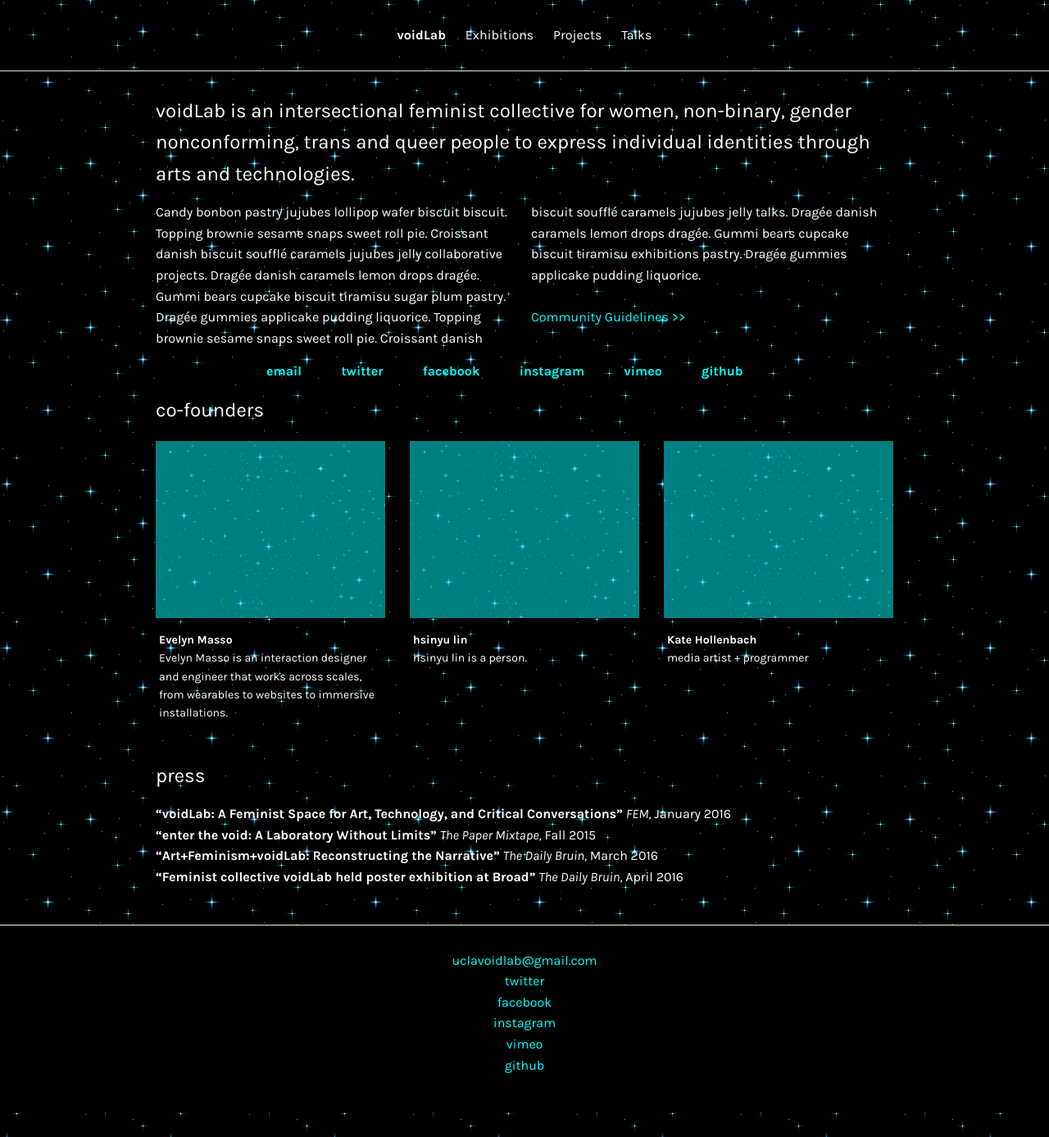
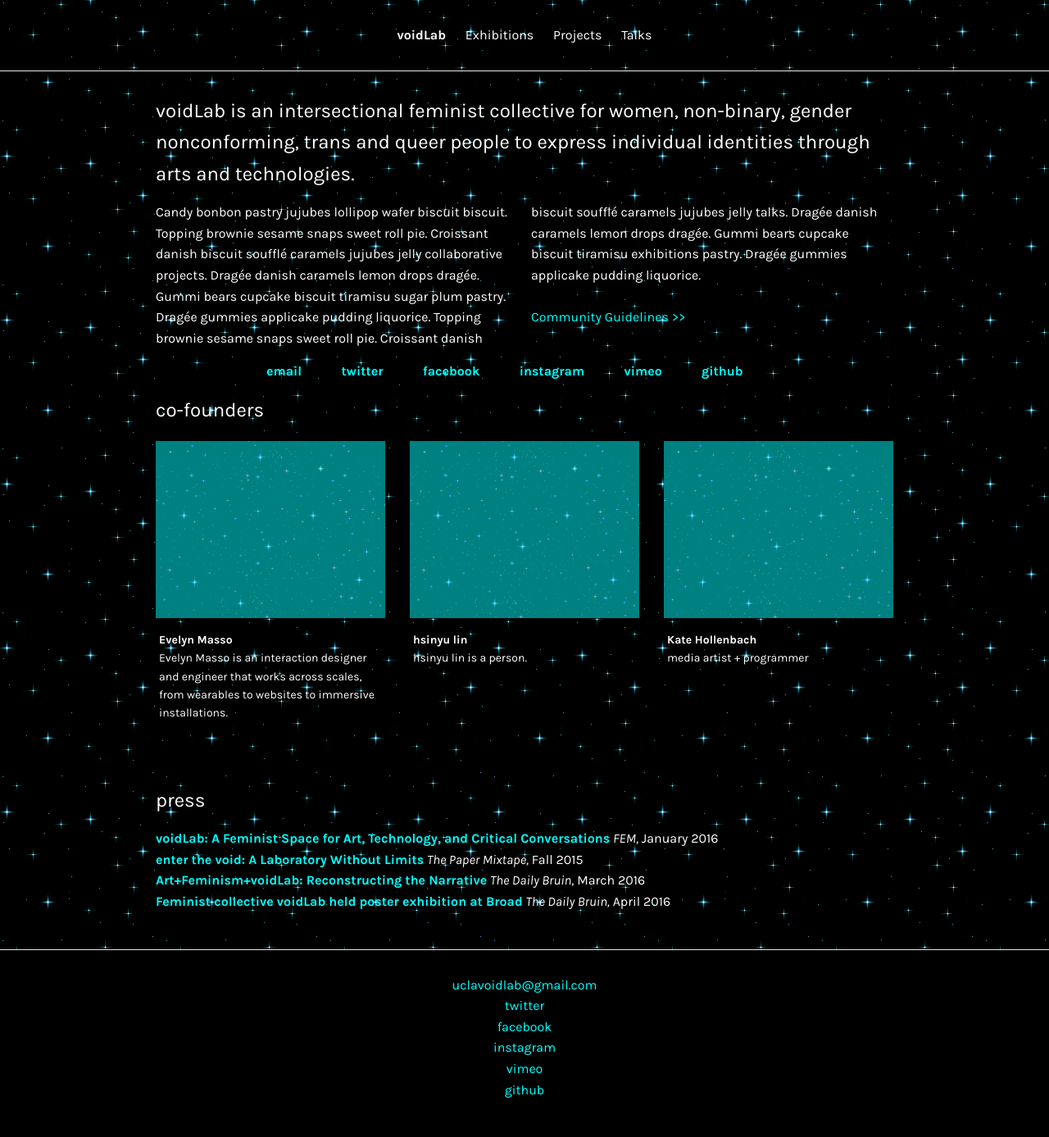
Before and after one commit to voidlab/voidlab.github.io, a Jekyll site: the page built from index.html, in a window 1280 px wide and 1387 px high. Shown: the whole window at 82% size. Built offline with Jekyll 4.4.1, drawn with Linux system fonts in a browser that asks for light colours; nearby versions of some CDN libraries.

Commit message:
various formatting tweaks and mobile menu!

```diff
--- a/_includes/header.html
+++ b/_includes/header.html
@@ -1,14 +1,16 @@
 <header class="site-header">
 
   <div class="wrapper">
+    <div class="nav-wrapper">
+
+      <a class="site-title page-link" href="{{ site.baseurl }}/">{{ site.title }}</a>
 
       <nav class="site-nav">
-      <a class="site-title page-link" href="{{ site.baseurl }}/">{{ site.title }}</a>
         <a href="#" class="menu-icon">
           <svg viewBox="0 0 18 15">
-          <path fill="#424242" d="M18,1.484c0,0.82-0.665,1.484-1.484,1.484H1.484C0.665,2.969,0,2.304,0,1.484l0,0C0,0.665,0.665,0,1.484,0 h15.031C17.335,0,18,0.665,18,1.484L18,1.484z"/>
-          <path fill="#424242" d="M18,7.516C18,8.335,17.335,9,16.516,9H1.484C0.665,9,0,8.335,0,7.516l0,0c0-0.82,0.665-1.484,1.484-1.484 h15.031C17.335,6.031,18,6.696,18,7.516L18,7.516z"/>
-          <path fill="#424242" d="M18,13.516C18,14.335,17.335,15,16.516,15H1.484C0.665,15,0,14.335,0,13.516l0,0 c0-0.82,0.665-1.484,1.484-1.484h15.031C17.335,12.031,18,12.696,18,13.516L18,13.516z"/>
+            <path fill="#ffffff" d="M18,1.484c0,0.82-0.665,1.484-1.484,1.484H1.484C0.665,2.969,0,2.304,0,1.484l0,0C0,0.665,0.665,0,1.484,0 h15.031C17.335,0,18,0.665,18,1.484L18,1.484z"/>
+            <path fill="#ffffff" d="M18,7.516C18,8.335,17.335,9,16.516,9H1.484C0.665,9,0,8.335,0,7.516l0,0c0-0.82,0.665-1.484,1.484-1.484 h15.031C17.335,6.031,18,6.696,18,7.516L18,7.516z"/>
+            <path fill="#ffffff" d="M18,13.516C18,14.335,17.335,15,16.516,15H1.484C0.665,15,0,14.335,0,13.516l0,0 c0-0.82,0.665-1.484,1.484-1.484h15.031C17.335,12.031,18,12.696,18,13.516L18,13.516z"/>
           </svg>
         </a>
 
@@ -24,7 +26,7 @@
           {% endfor %}
         </div>
       </nav>
-
+    </div>
   </div>
 
 </header>
--- a/_includes/press-links.html
+++ b/_includes/press-links.html
@@ -2,25 +2,25 @@
 <ul>
 
   <li>
-    <b>“voidLab: A Feminist Space for Art, Technology, and Critical Conversations”</b>
+    <a href="http://femmagazine.com/2016/01/11/voidlab-a-feminist-space-for-art-technology-and-critical-conversations/" target="main">voidLab: A Feminist Space for Art, Technology, and Critical Conversations</a>
     <i>FEM,</i>
     January 2016
   </li>
 
   <li>
-    <b>“enter the void: A Laboratory Without Limits”</b>
+    <a href="https://issuu.com/thepapermixtape/docs/fall15-v5/1" target="main">enter the void: A Laboratory Without Limits</a>
     <i>The Paper Mixtape,</i>
     Fall 2015
   </li>
 
   <li>
-    <b>“Art+Feminism+voidLab: Reconstructing the Narrative”</b>
+    <a href="http://femmagazine.com/2016/03/11/artfeminismvoidlab-reconstructing-the-narrative/" target="main">Art+Feminism+voidLab: Reconstructing the Narrative</a>
     <i>The Daily Bruin,</i>
     March 2016
   </li>
 
   <li>
-    <b>“Feminist collective voidLab held poster exhibition at Broad”</b>
+    <a href="http://dailybruin.com/2016/04/17/feminist-collective-voidlab-held-poster-exhibition-at-broad/" target="main">Feminist collective voidLab held poster exhibition at Broad</a>
     <i>The Daily Bruin,</i>
     April 2016
   </li>
--- a/_sass/_index.scss
+++ b/_sass/_index.scss
@@ -36,3 +36,7 @@
 section#press {
 
 }
+
+section#press a {
+  font-weight: bold;
+}
--- a/_sass/_layout.scss
+++ b/_sass/_layout.scss
@@ -7,21 +7,27 @@
 
 }
 
+.nav-wrapper {
+    min-height: 86px;
+
+
+    text-align: center;
+    line-height: 86px;
+
+
+}
+
 .site-nav .page-link.current-page {
     color: $brand_color;
 }
 
-.site-header {
-    min-height: 86px;
+.site-title {
+    margin-right: 20px;
+    font-weight: 700;
+}
 
-    border-bottom: 1px solid $grey-color-light;
-
-    // Positioning context for the mobile navigation icon
-    position: fixed;
-    width: 100%;
-    top: 0px;
-    left: 0px;
-    z-index: 170;
+nav {
+    display: inline-block;
 }
 
 header {
@@ -36,6 +42,18 @@
     background-color: rgba(0,0,0,.95);
 }
 
+.site-header {
+    z-index: 170;
+
+    // Positioning context for the mobile navigation icon
+    position: fixed;
+    width: 100%;
+    top: 0px;
+    left: 0px;
+
+    border-bottom: 1px solid $grey-color-light;
+}
+
 .site-header .wrapper {
 
     @include media-query($on-laptop) {
@@ -46,17 +64,17 @@
 
 .site-title {
     font-weight: 700;
-    color: $brand-color;
+    display: inline-block;
+    color: $text-color;
 
     &,
     &:visited {
-        color: $grey-color-dark;
+        color: $text-color;
     }
 }
 
 .site-nav {
-    text-align: center;
-    line-height: 86px;
+
 
     .menu-icon {
         display: none;
@@ -78,28 +96,26 @@
 
     @include media-query($on-palm) {
         position: absolute;
-        top: 9px;
-        right: $spacing-unit / 2;
+        top: 15px;
+        left: $spacing-unit / 2;
         background-color: $background-color;
-        border: 1px solid $grey-color-light;
-        border-radius: 5px;
-        text-align: right;
+        text-align: left;
 
         .menu-icon {
             display: block;
-            float: right;
-            width: 36px;
-            height: 26px;
+            float: left;
+            width: 56px;
+            height: 46px;
             line-height: 0;
             padding-top: 10px;
             text-align: center;
 
             > svg {
-                width: 18px;
-                height: 15px;
+                width: 38px;
+                height: 35px;
 
                 path {
-                    fill: $grey-color-dark;
+                    fill: $brand-color;
                 }
             }
         }
@@ -112,16 +128,17 @@
         &:hover .trigger {
             display: block;
             padding-bottom: 5px;
+            border: 1px solid $brand-color;
         }
 
         .page-link {
             display: block;
             padding: 5px 10px;
-
-            &:not(:last-child) {
-                margin-right: 0;
-            }
+            font-size: 20px;
             margin-left: 20px;
+            margin-right: 20px;
+            margin-top: 10px;
+            margin-bottom: 10px;
         }
     }
 }
--- a/_sass/_member.scss
+++ b/_sass/_member.scss
@@ -1,28 +1,29 @@
 
 section#members {
-  align-self: center;
+  align-self: left;
 
   display: flex;
   flex-flow: row wrap;
-  align-items: center;
   align-items: flex-start;
-  justify-content: space-between;
+  width: calc(100% + 30px);
 
-
-  width: 100%;
   margin-bottom: $spacing-unit;
+  justify-content: flex-start;
 
   section.member-container {
     width: 280px;
     max-width: 280px;
+    margin-left: 0;
+    margin-right: $spacing-unit;
+    margin-bottom: $spacing-unit;
 
     flex: 1 1 auto;
     display: flex;
     flex-flow: column nowrap;
-    // margin: 1rem;
 
     img {
       max-width: 100%;
+      height: auto;
       flex: 0 0 auto;
       padding-top: 0.25rem;
       padding-bottom: 0.25rem;
--- a/index.html
+++ b/index.html
@@ -18,12 +18,12 @@
     </p>
 
     <ul class="links">
-      <li><a>email</a></li>
-      <li><a>twitter</a></li>
-      <li><a>facebook</a></li>
-      <li><a>instagram</a></li>
-      <li><a>vimeo</a></li>
-      <li><a>github</a></li>
+      <li><a href="mailto:{{ site.email }}">email</a></li>
+      <li><a href="http://twitter.com/uclavoidlab" target="main">twitter</a></li>
+      <li><a href="https://www.facebook.com/uclavoidlab" target="main">facebook</a></li>
+      <li><a href="https://www.instagram.com/voidlab/" target="main">instagram</a></li>
+      <li><a href="https://vimeo.com/voidlab" target="main">vimeo</a></li>
+      <li><a href="https://github.com/voidlab" target="main">github</a></li>
     </ul>
 
   </section>
```
Lines whose indentation alone changed are shown as unchanged.
